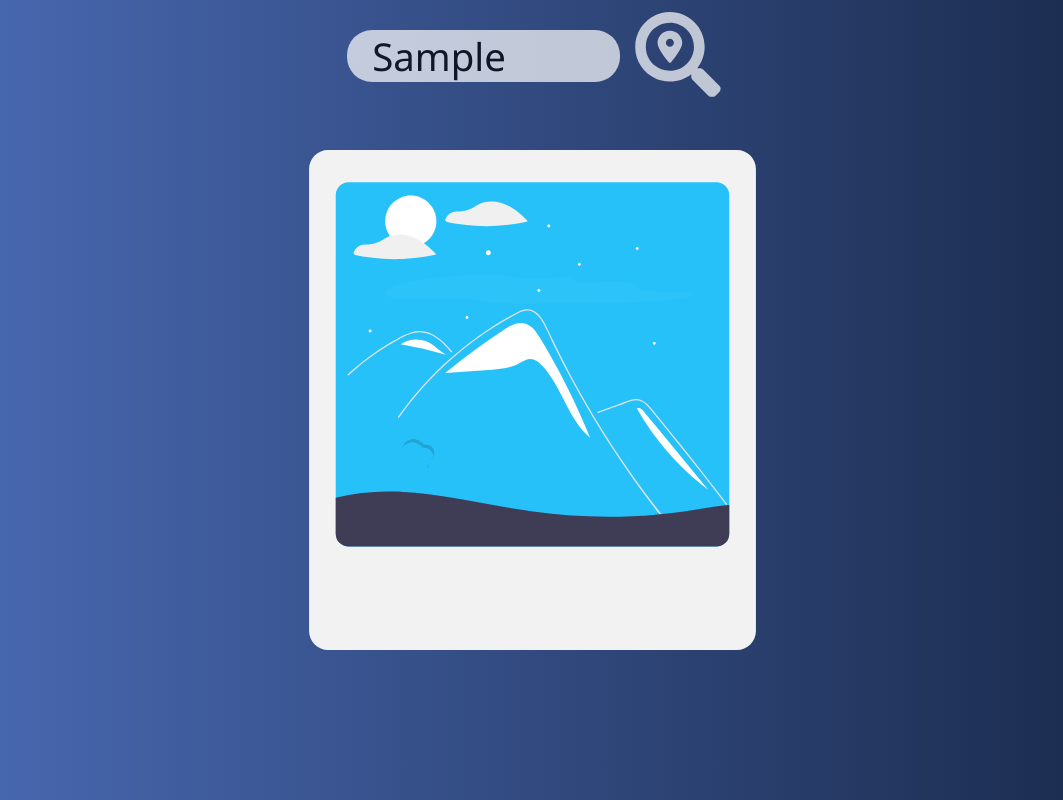
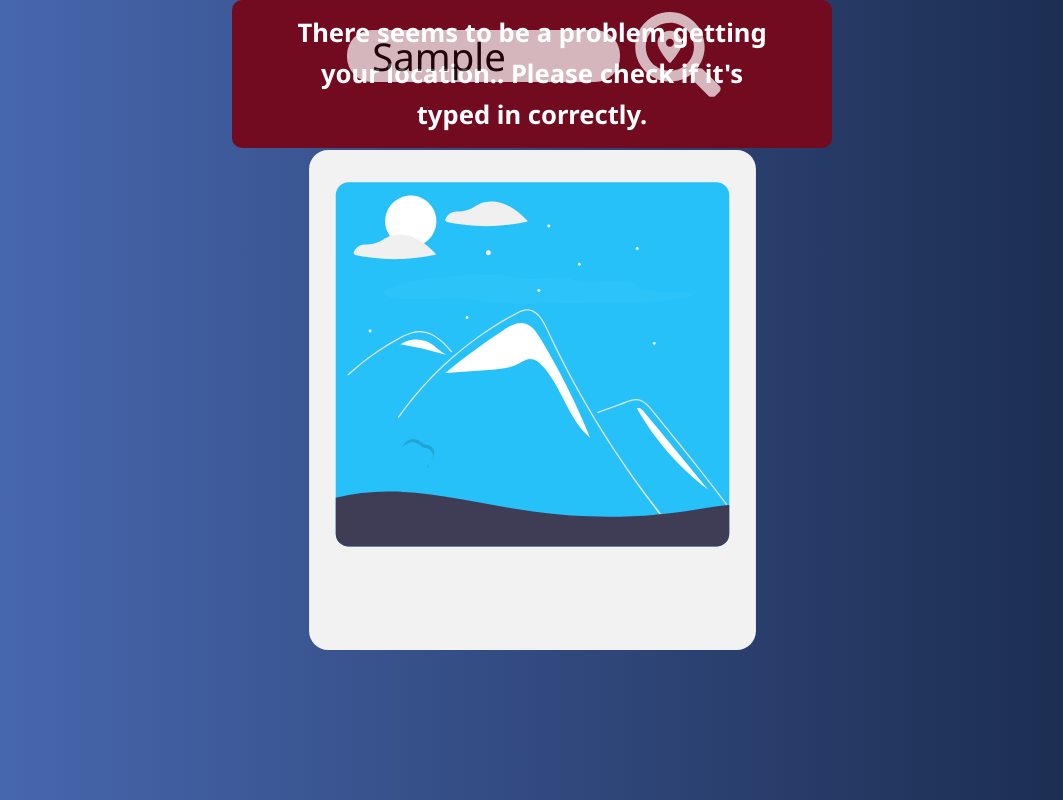
Before and after one commit to gazibarad/reactweather, a React (Create React App) app: page / in a window 1280 px wide. Both pictures are taken after typing "Sample" into the empty fields and a click on the button 785 px from the left and 56 px from the top of the page. Shown: the whole page, without its empty margins (108-1171 px from the left). Built offline with nearby package versions, Linux system fonts and the light colour scheme; no server answers.

Commit message:
Error Handling
-error handling functionality
-displaying alert on screen

```diff
--- a/src/App.js
+++ b/src/App.js
@@ -6,6 +6,7 @@ import Hourly from "./components/Hourly";
 import Daily from "./components/Daily";
 import Search from "./components/Search";
 import Links from "./components/Links";
+import ErrorAlert from "./components/ErrorAlert";
 
 const api = {
   key: process.env.REACT_APP_API_KEY,
@@ -17,6 +18,7 @@ function App() {
   const [weatherData, setWeatherData] = useState({});
   const [coords, setCoords] = useState({});
   const [forecastData, setForecastData] = useState({});
+  const [showAlert, setShowAlert] = useState(false);
 
   const pressingSearch = async (e) => {
     e.preventDefault();
@@ -24,17 +26,23 @@ function App() {
     fetch(`${api.baseurl}weather?q=${search}&units=metric&APPID=${api.key}`)
       .then(checkFetch)
       .then((res) => res.json())
-      .then((obj) => setWeatherData(obj))
-      .catch((err) => {
-        console.log(err.message);
+      .then((obj) => {
+        setWeatherData(obj);
+        setShowAlert(false);
+      })
+      .catch(() => {
+        setShowAlert(true);
       });
 
     fetch(`${api.baseurl}weather?q=${search}&units=metric&APPID=${api.key}`)
       .then(checkFetch)
       .then((res) => res.json())
-      .then((obj) => setCoords(obj.coord))
-      .catch((err) => {
-        console.log(err.message);
+      .then((obj) => {
+        setCoords(obj.coord);
+        setShowAlert(false);
+      })
+      .catch(() => {
+        setShowAlert(true);
       });
   };
 
@@ -50,6 +58,7 @@ function App() {
 
   const checkFetch = (res) => {
     if (!res.ok) {
+      console.clear();
       throw Error(res.statusText);
     }
     return res;
@@ -60,6 +69,8 @@ function App() {
   }, [coords]);
 
   return (
+    <>
+      {showAlert ? <ErrorAlert /> : null}
       <div className="App">
         <Search
           search={search}
@@ -86,6 +97,7 @@ function App() {
           ""
         )}
       </div>
+    </>
   );
 }
 
--- /dev/null
+++ b/src/components/ErrorAlert.jsx
@@ -0,0 +1,10 @@
+const ErrorAlert = () => {
+  return (
+    <div id="error-alert">
+      There seems to be a problem getting your location.. Please check if it's
+      typed in correctly.
+    </div>
+  );
+};
+
+export default ErrorAlert;
--- a/src/components/Search.css
+++ b/src/components/Search.css
@@ -8,7 +8,6 @@
 
 #search-input {
   font-size: 1.4em;
-
   border-radius: 25px;
   outline: none;
   border: none;
--- a/src/index.css
+++ b/src/index.css
@@ -40,3 +40,32 @@ body {
   line-height: 2.5;
   position: relative;
 }
+
+#error-alert {
+  position: absolute;
+  left: 50%;
+  top: 0;
+  transform: translate(-50%, 0);
+  text-align: center;
+  border-radius: 10px;
+  font-size: 0.7em;
+  line-height: 1.6;
+  font-weight: bold;
+  background-color: rgb(114, 11, 32);
+  color: white;
+  padding: 0.5em 2em;
+  width: 80%;
+  max-width: 600px;
+}
+
+@media only screen and (min-width: 600px) {
+  #error-alert {
+    font-size: 1.2em;
+  }
+}
+
+@media only screen and (min-width: 850px) {
+  #error-alert {
+    font-size: 1.6em;
+  }
+}
```
Lines whose indentation alone changed are shown as unchanged.
